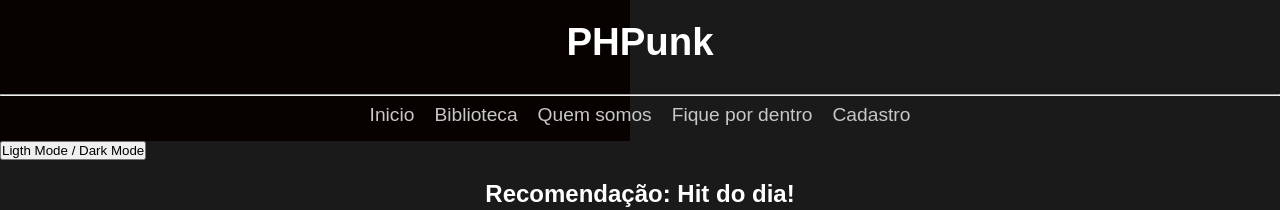
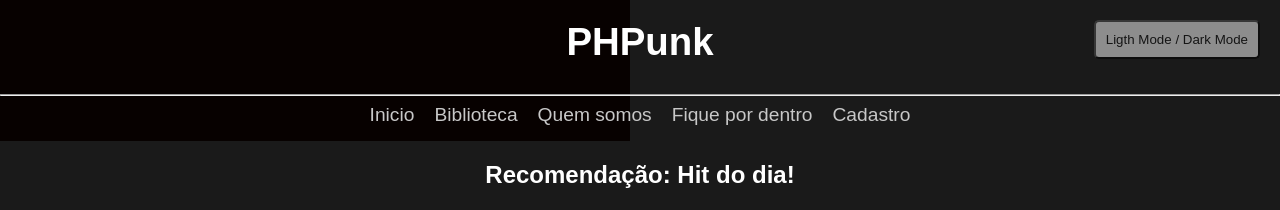
Before and after one commit to erika-bedin/PHPunk, a plain HTML site: page index.html in a window 1280 px wide. Shown: the top 210 px of the page. Drawn offline with Linux system fonts and the light colour scheme; files whose address does not match are found by name; a web font is replaced by a local one.

Commit message:
estilizando o botao de light mode/dark mode

```diff
--- a/css/style.css
+++ b/css/style.css
@@ -66,6 +66,22 @@ header h1{
     justify-self: center;
     margin-top: 20px;
     margin-bottom: 30px;
+}
+#botao-iluminacao{
+    background-color: var(--cor_0);
+    color: var(--cor_1000);
+    padding: 10px;
+    border-radius: 5px;
+    position: fixed;
+    top: 20px;
+    right: 20px;
+    z-index: 9999;
+    opacity: 0.5;
+    transition: opacity 0.3s ease-in-out;
+}
+
+#botao-iluminacao:hover{
+    opacity: 1;
 }
 
 h1{
```
